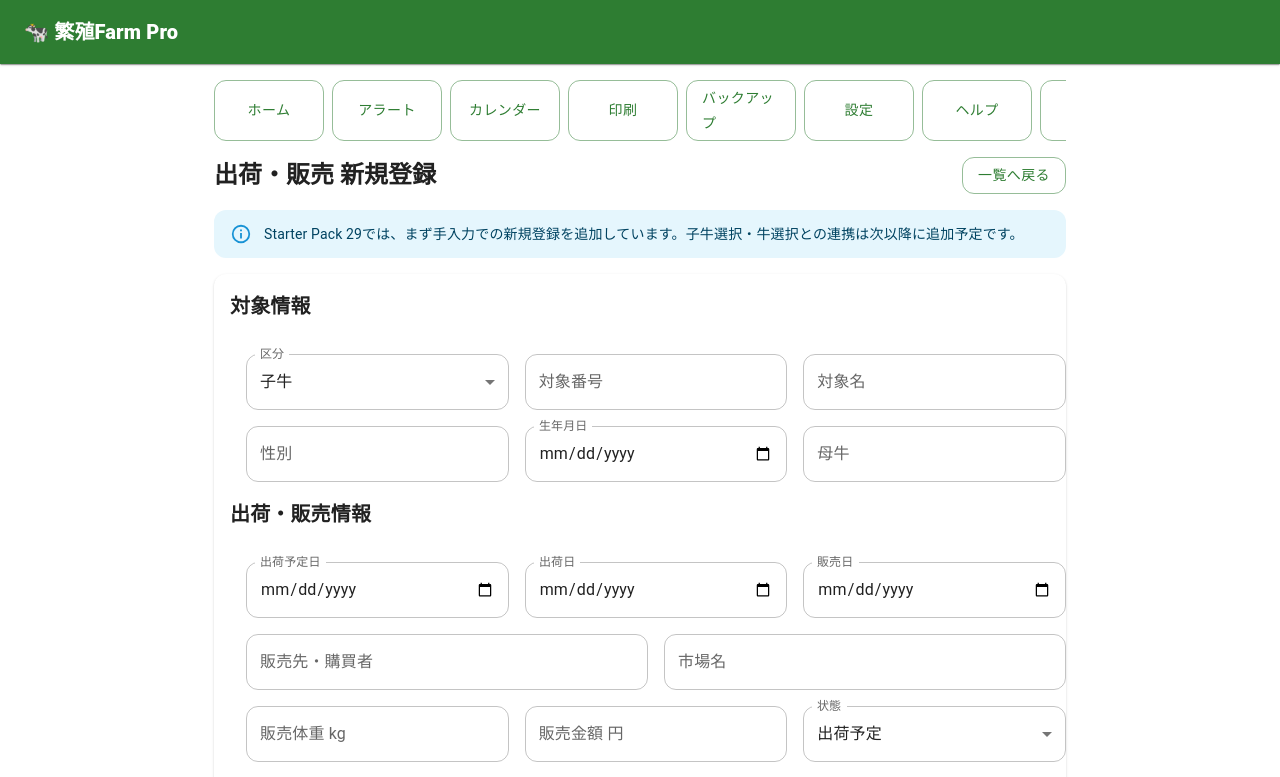
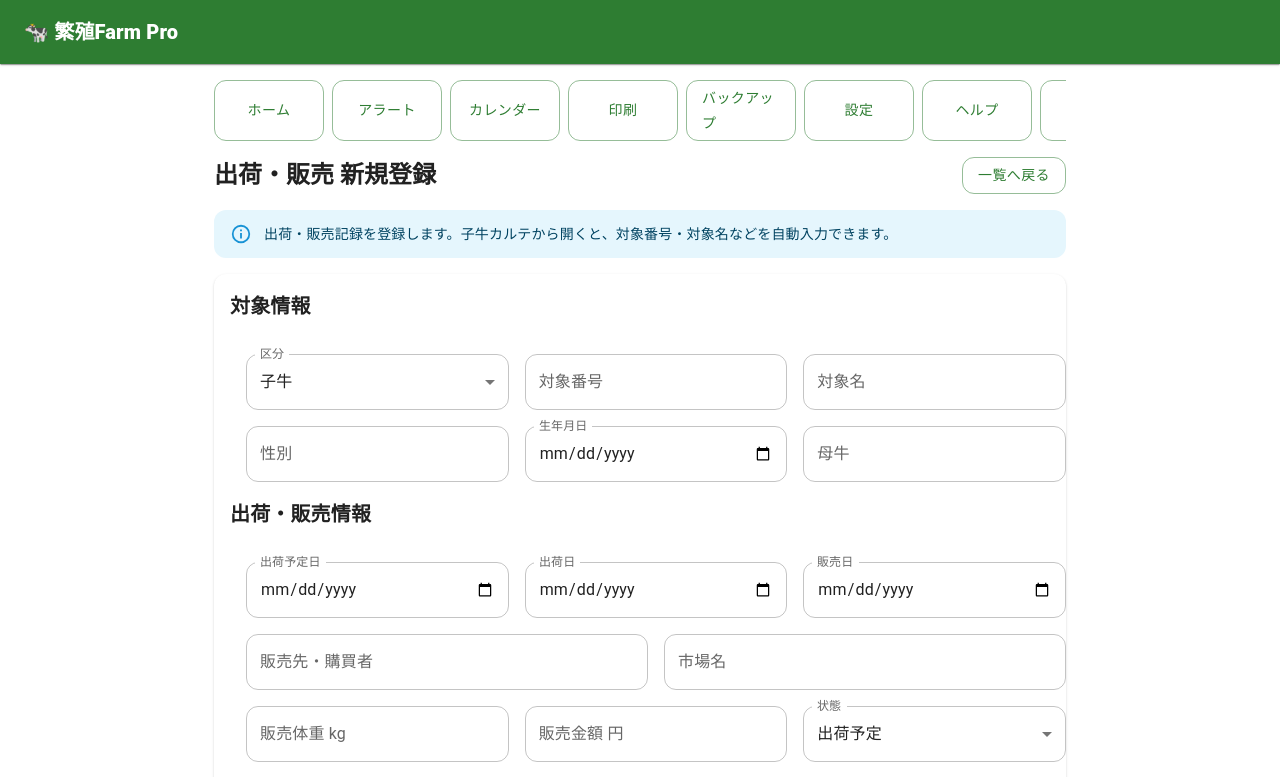
Before and after one commit to farmpro-iwate/FarmPro, a React (Vite) app in the folder client/: page /sales/new in a window 1280 px wide. Shown: the top 777 px of the page. Built offline with nearby package versions, Linux system fonts and the light colour scheme.

Commit message:
Starter Pack 224: 出荷販売登録に子牛情報の自動入力を追加

```diff
--- a/client/src/pages/SalesForm.tsx
+++ b/client/src/pages/SalesForm.tsx
@@ -1,5 +1,5 @@
-import { FormEvent, useState } from 'react';
-import { Link as RouterLink, useNavigate } from 'react-router-dom';
+import { FormEvent, useMemo, useState } from 'react';
+import { Link as RouterLink, useNavigate, useSearchParams } from 'react-router-dom';
 import {
   Alert,
   Button,
@@ -16,11 +16,41 @@ import { createSale, emptySaleInput, SaleInput, SaleStatus, TargetType } from '.
 const targetTypes: TargetType[] = ['子牛', '成牛', 'その他'];
 const statuses: SaleStatus[] = ['出荷予定', '出荷済み', '販売済み', '取消'];
 
+function param(searchParams: URLSearchParams, key: string) {
+  return searchParams.get(key) || '';
+}
+
+function formFromSearchParams(searchParams: URLSearchParams): SaleInput {
+  return {
+    ...emptySaleInput,
+    targetType: (param(searchParams, 'targetType') as TargetType) || '子牛',
+    targetNumber: param(searchParams, 'targetNumber'),
+    targetName: param(searchParams, 'targetName'),
+    sex: param(searchParams, 'sex'),
+    birthday: param(searchParams, 'birthday'),
+    motherName: param(searchParams, 'motherName'),
+    shippingPlanDate: param(searchParams, 'shippingPlanDate'),
+    shippingDate: param(searchParams, 'shippingDate'),
+    saleDate: param(searchParams, 'saleDate'),
+    buyer: param(searchParams, 'buyer'),
+    marketName: param(searchParams, 'marketName'),
+    saleWeight: param(searchParams, 'saleWeight'),
+    salePrice: param(searchParams, 'salePrice'),
+    status: (param(searchParams, 'status') as SaleStatus) || '出荷予定',
+    reason: param(searchParams, 'reason'),
+    memo: param(searchParams, 'memo')
+  };
+}
+
 export function SalesForm() {
   const navigate = useNavigate();
-  const [form, setForm] = useState<SaleInput>(emptySaleInput);
+  const [searchParams] = useSearchParams();
+  const initialForm = useMemo(() => formFromSearchParams(searchParams), [searchParams]);
+  const [form, setForm] = useState<SaleInput>(initialForm);
   const [saving, setSaving] = useState(false);
   const [error, setError] = useState('');
+
+  const hasPrefill = Boolean(form.targetNumber || form.targetName || form.birthday || form.motherName);
 
   function update<K extends keyof SaleInput>(key: K, value: SaleInput[K]) {
     setForm((prev) => ({ ...prev, [key]: value }));
@@ -58,8 +88,10 @@ export function SalesForm() {
         </Button>
       </Stack>
 
-      <Alert severity="info">
-        Starter Pack 29では、まず手入力での新規登録を追加しています。子牛選択・牛選択との連携は次以降に追加予定です。
+      <Alert severity={hasPrefill ? 'success' : 'info'}>
+        {hasPrefill
+          ? '子牛情報を引き継いでいます。販売日・販売先・販売金額などを入力して保存してください。'
+          : '出荷・販売記録を登録します。子牛カルテから開くと、対象番号・対象名などを自動入力できます。'}
       </Alert>
 
       {error && <Alert severity="error">{error}</Alert>}
```
